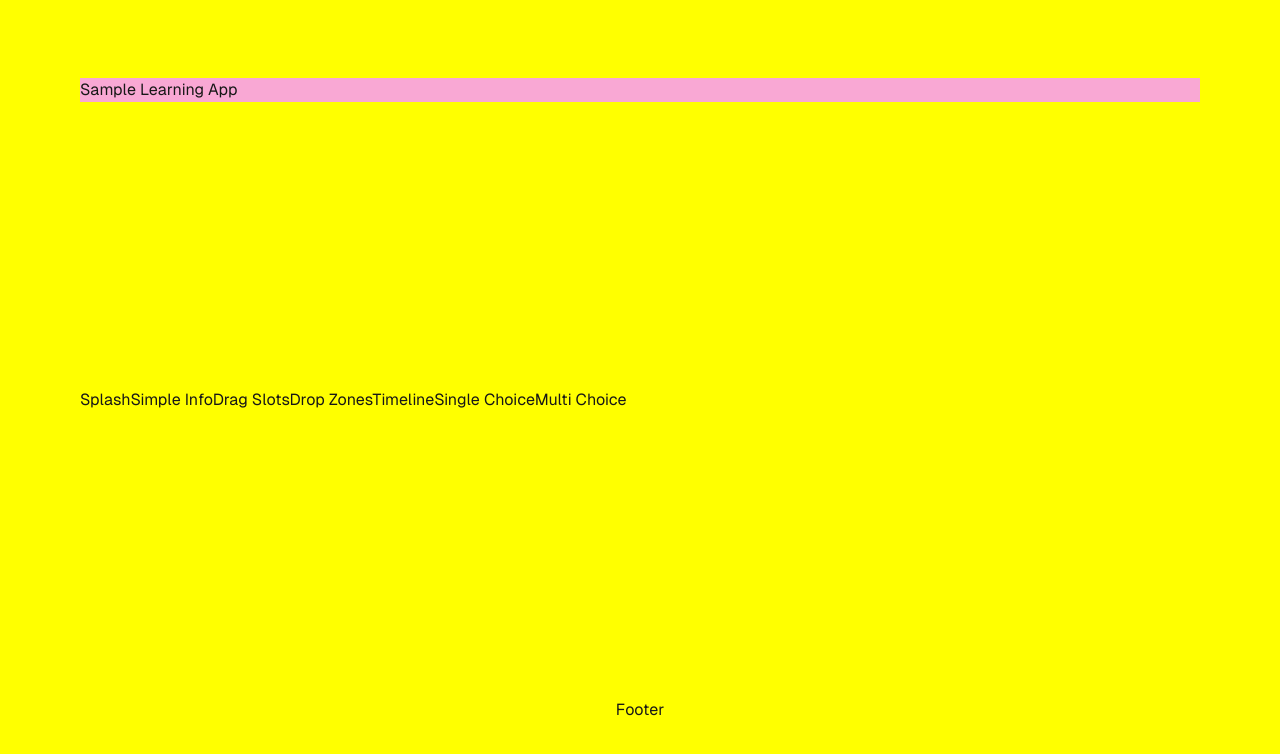
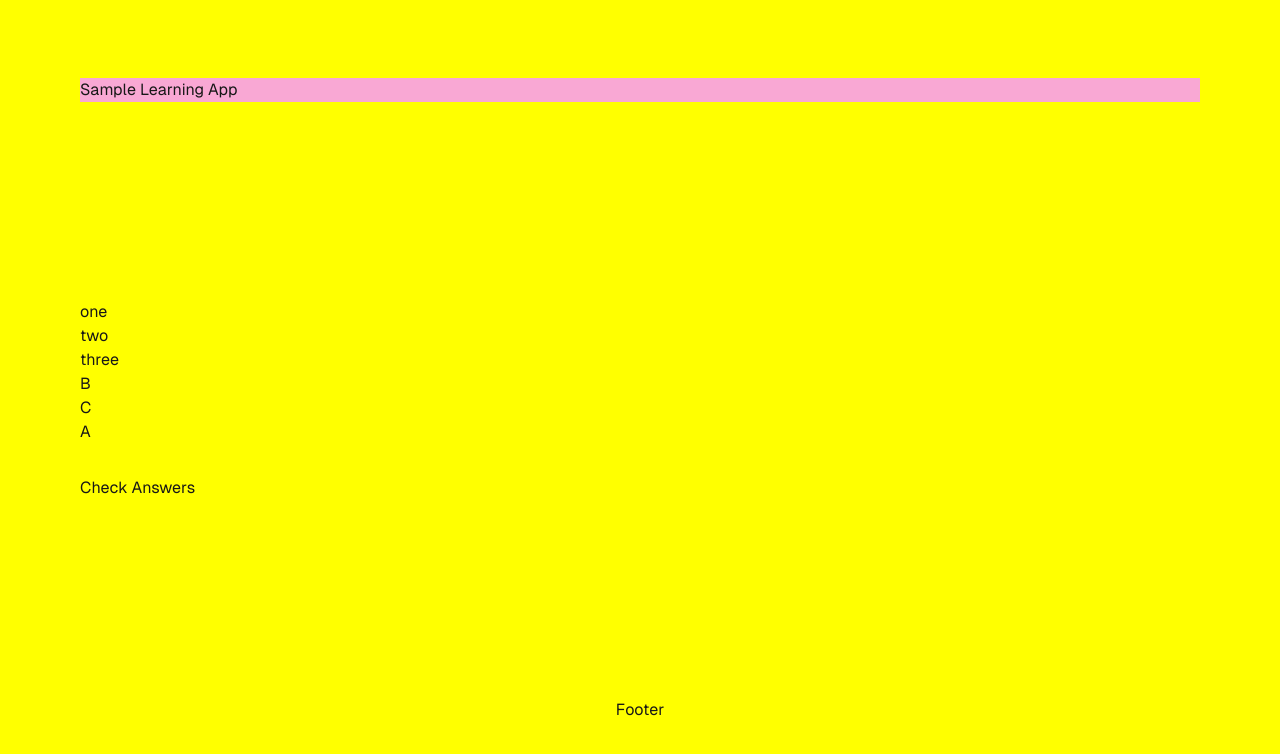
Before and after one commit to spacegiant/sample-learning-app, a Next.js app: page / in a window 1280 px wide. Shown: the top 754 px of the page. Built offline with nearby package versions, Linux system fonts and the light colour scheme.

Commit message:
Add course handler component

```diff
--- a/src/app/features/courseHandler/CourseHandler.tsx
+++ b/src/app/features/courseHandler/CourseHandler.tsx
@@ -1,8 +1,35 @@
-import { Data, Page } from "@/data/dataTypes";
+import { Data, DragDropZones, PageTypes } from "@/data/dataTypes";
+import { DragAndDropPage } from "../dragAndDropPage/DragAndDropPage";
 
-export function CourseHandler({ data }: { data: Data }) {
-  const pages = data.courses[0].pages.map((page: Page, index: number) => {
-    return <span key={index}>{page.title}</span>;
-  });
-  return <div>{pages}</div>;
+export function CourseHandler({
+  data,
+  currentCourse = 0,
+  currentPage = 0,
+}: {
+  data: Data;
+  currentCourse?: number;
+  currentPage?: number;
+}) {
+  const currentPageData = data.courses[currentCourse].pages[currentPage];
+
+  switch (currentPageData.pageType) {
+    case PageTypes.DragDropZones:
+      return <DragAndDropPage data={currentPageData as DragDropZones} />;
+    case PageTypes.DragSlots:
+      return <div>Drag Slots</div>;
+    case PageTypes.HoverOver:
+      return <div>Hover Over</div>;
+    case PageTypes.SplashPage:
+      return <div>Splash Page</div>;
+    case PageTypes.SimpleInfo:
+      return <div>Simple Info</div>;
+    case PageTypes.SingleChoice:
+      return <div>Single Choice</div>;
+    case PageTypes.Timeline:
+      return <div>Timeline</div>;
+    case PageTypes.MultiChoice:
+      return <div>Multi Choice</div>;
+  }
+
+  return <div>{currentPageData.title}</div>;
 }
--- a/src/app/page.tsx
+++ b/src/app/page.tsx
@@ -10,7 +10,7 @@ export default function Home() {
       {/* <header className="items-start bg-pink-300">Sample Learning App</header> */}
       <Header />
       <main className="flex flex-col gap-8 row-start-2 items-center sm:items-start">
-        <CourseHandler data={data} />
+        <CourseHandler data={data} currentPage={3} />
       </main>
       <Footer />
     </div>
```
